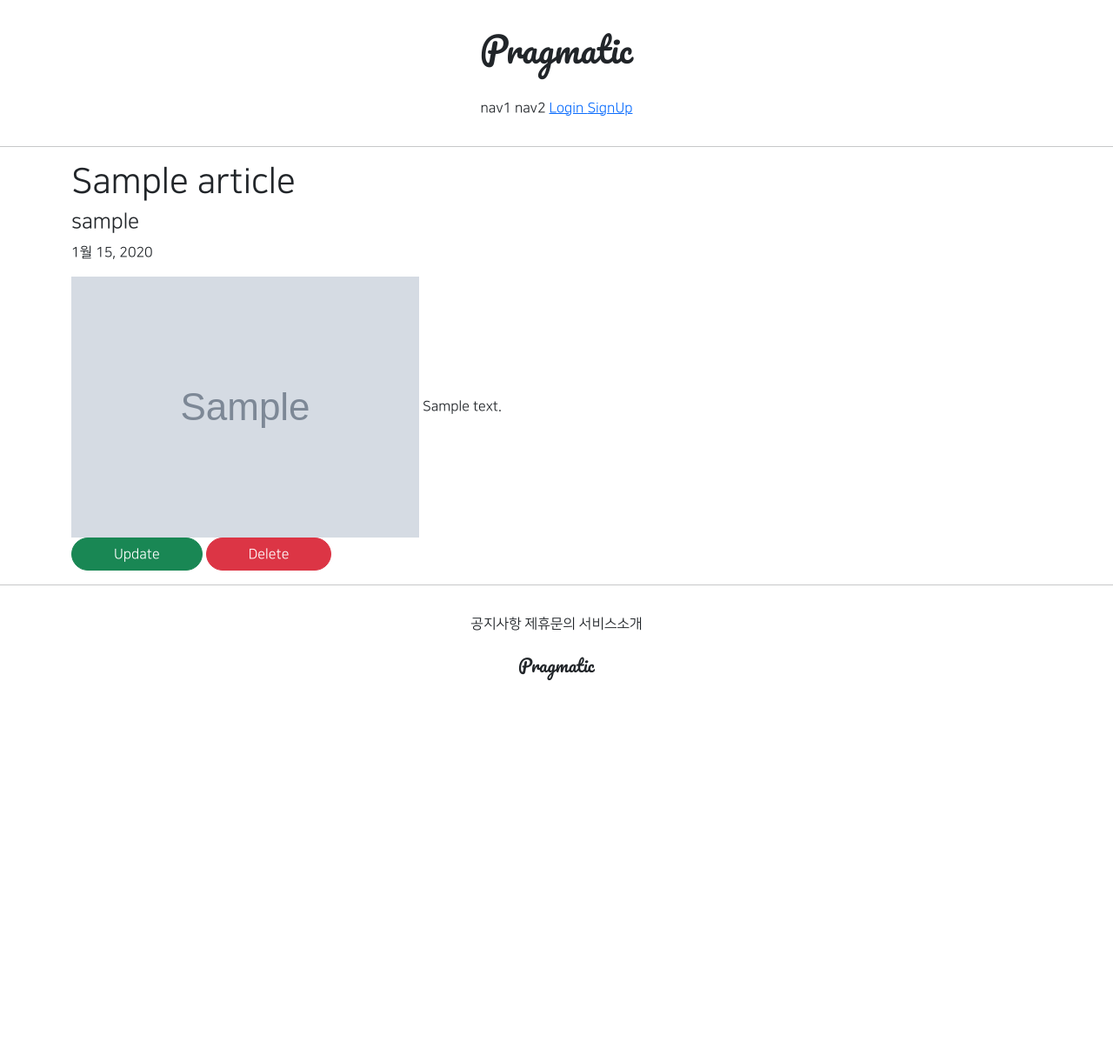
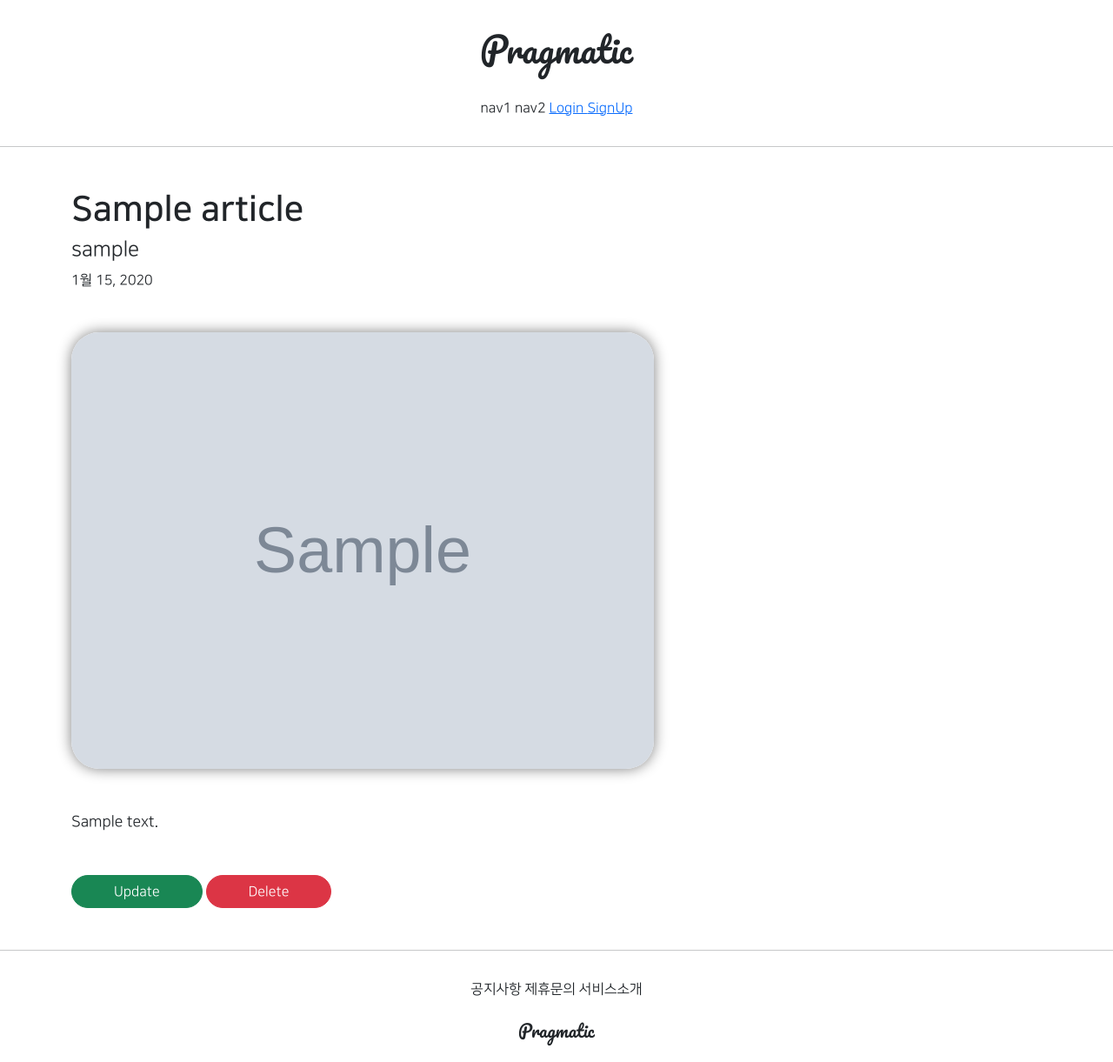
Before and after one commit to aneunji-git/temp, a Django app: page /articles/detail/1 in a window 1280 px wide. Shown: the whole page at 87% size. Before the commit the page ends 782 px from the top, so only its background shows below. Run offline with Django 3.2, Linux system fonts and the light colour scheme; tables that the repository leaves empty hold one stand-in row (values such as "Sample post"); grey boxes marked "Sample" are stand-in pictures; parts of the project's set-up code (start-up, migrations or seed data) failed here and were passed over; some libraries are stand-ins or nearby versions.

Commit message:
8/5 2ban class commit 1

```diff
--- a/articleapp/templates/articleapp/detail.html
+++ b/articleapp/templates/articleapp/detail.html
@@ -4,17 +4,22 @@
 {% block content %}
 
 
-    <div class="container">
-        <div>
+    <div class="container test-center">
+        <div class="my-5">
             {#      게시글 제목, 글쓴이, 작성일자      #}
-            <h1>{{ target_article.title }}</h1>
+            <h1 class="NNS_B">{{ target_article.title }}</h1>
             <h4>{{ target_article.writer.profile.nickname }}</h4>
             <p>{{ target_article.created_at }}</p>
         </div>
-        <div>
+        <div class="my-5">
             {#      게시글 내용, 게시글 대표 이미지      #}
-            <img src="{{ target_article.image.url }}" alt="">
-            {{ target_article.content }}
+            <img src="{{ target_article.image.url }}"
+                 class="article_image"
+                 alt="">
+            <div class="article_content my-5">
+                {{ target_article.content }}
+            </div>
+
             <div>
                 <a href="{% url 'articleapp:update' pk=target_article.pk %}"
                    class="btn btn-success rounded-pill px-5">
--- a/static/base.css
+++ b/static/base.css
@@ -43,3 +43,14 @@
 .round_button:hover {
     color: dimgrey;
 }
+
+.article_image {
+    width: 60%;
+    border-radius: 2rem;
+    box-shadow: 0 0 1rem grey;
+}
+
+.article_content {
+    text-align: left;
+    font-size: 1.1rem;
+}
```
